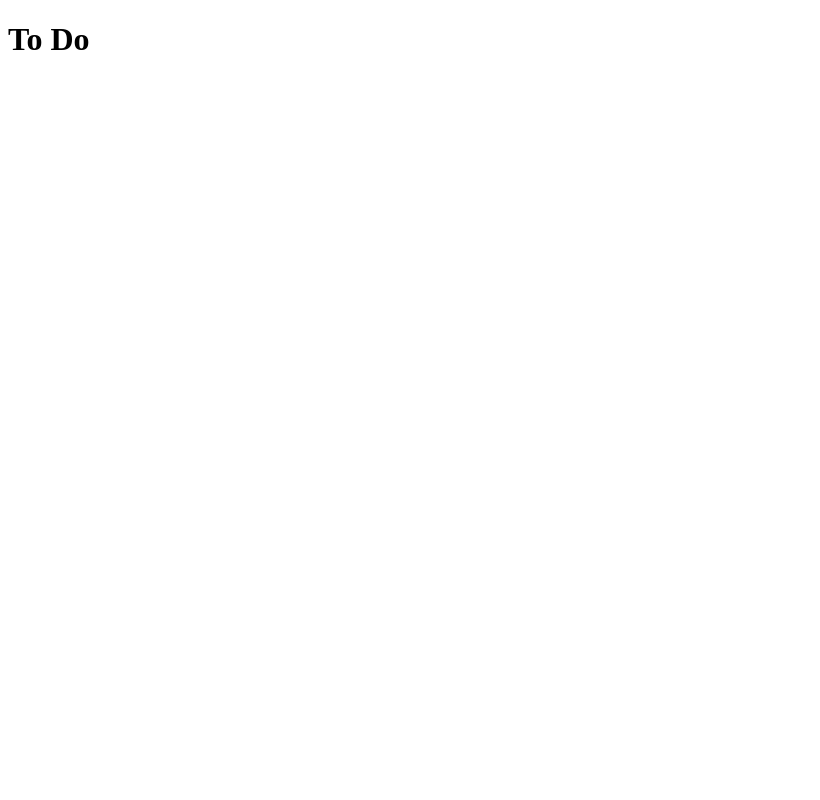
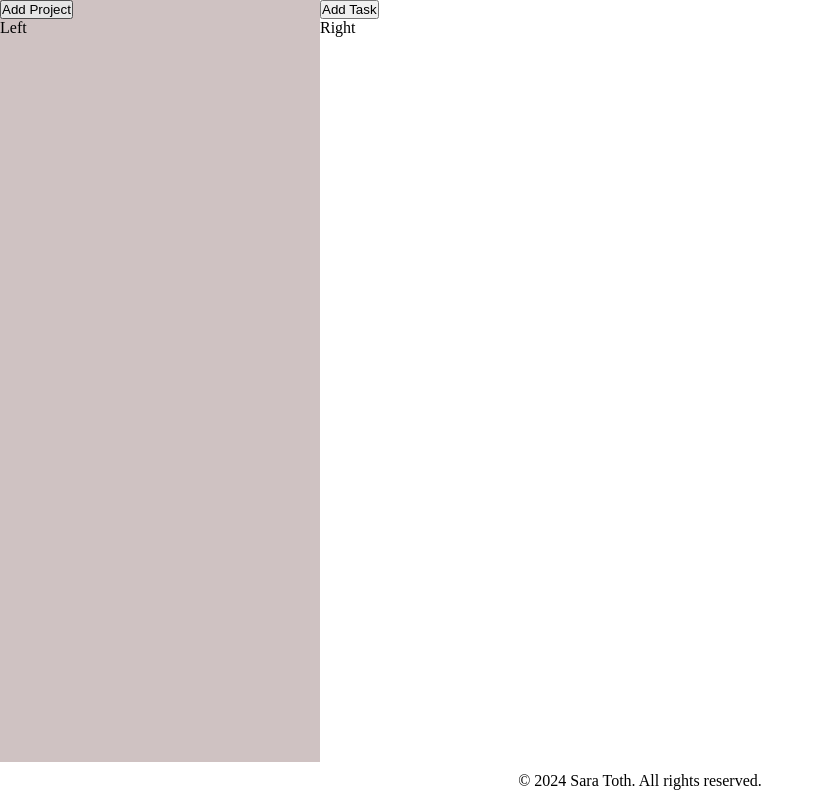
Before and after one commit to sweetnightkitty/ToDoList, a website built with webpack: page src/template.html in a window 1280 px wide. Shown: the whole page, without its empty margins (0-820 px from the left). Built offline with nearby package versions, Linux system fonts and the light colour scheme.

Commit message:
Create basic html structure, and basic style in css for visualization, and create an example array of objects in index which will serve as the building point to create and store different projects

```diff
--- a/src/index.js
+++ b/src/index.js
@@ -1 +1,20 @@
 import "./styles.css";
+
+//Example projects
+const projects = [
+    {
+        name: "default",
+        tasks: [],
+    },
+
+    {
+        name: "languages",
+        tasks: [],
+    },
+];
+
+projects[0].tasks.push("make this work");
+projects[1].tasks.push("review japanese");
+
+console.log(projects[0]);
+console.log(projects[1]);
--- a/src/styles.css
+++ b/src/styles.css
@@ -0,0 +1,34 @@
+* {
+    margin: 0;
+    padding: 0;
+}
+
+body {
+    min-height: 100vh;
+    display: flex;
+    flex-direction: column;
+}
+
+.content {
+    flex: 1;
+    display: flex;
+
+}
+.col-left {
+    flex: 1;
+    background-color: rgb(207, 194, 194);
+    min-height: 100%;
+}
+
+.col-right  {
+    flex: 3;
+    min-height: 100%;
+}
+
+footer {
+    display: flex;
+    justify-content: center;
+    align-items: center;
+    padding: 10px 0;
+    font-size: 16px;
+}
--- a/src/template.html
+++ b/src/template.html
@@ -6,7 +6,20 @@
     <title>To Do</title>
 </head>
 <body>
-    <h1>To Do</h1>
+    <div class="content">
+        <div class="col col-left">
+            <button class="btn btn-add-project">Add Project</button>
+            <div class="container container-left">Left</div>
+        </div>
+        <div class="col col-right">
+            <button class="btn btn-add-task">Add Task</button>
+            <div class="container container-right">Right</div>
+        </div>
+    </div>
 
+
+    <footer>
+        <span>&#169; 2024 Sara Toth. All rights reserved.</span>
+    </footer>
 </body>
 </html>
```
Also changed, not shown: src/tasks.js (added).
